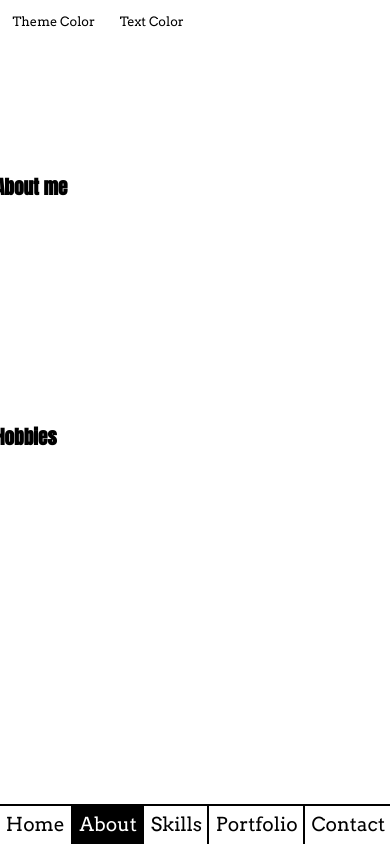
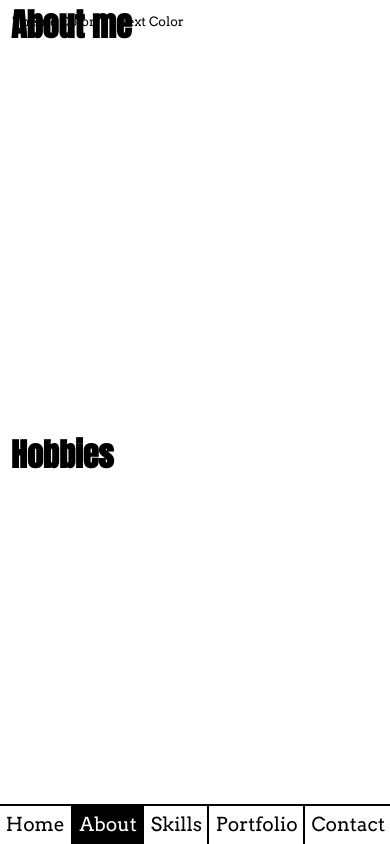
Before and after one commit to jonnitg/jonnitg.github.io, a Next.js app: page /about in a window 390 px wide. Built offline with nearby package versions, Linux system fonts and the light colour scheme.

Commit message:
Add text for unsupported landscape mobile view

```diff
--- a/src/components/about-section/about-section.component.tsx
+++ b/src/components/about-section/about-section.component.tsx
@@ -1,15 +1,26 @@
 import React from 'react';
+import clsx from 'clsx';
 import Heading from '@elements/heading';
 import styles from './about-section.module.scss';
 
 const AboutSection = () => {
+  const aboutTextClasses = clsx(
+    styles.stl__container,
+    styles['stl__about-text']
+  );
+
+  const hobbiesTextClasses = clsx(
+    styles.stl__container,
+    styles['stl__hobbies-text']
+  );
+
   return (
     <div className={styles.stl}>
-      <div>
-        <Heading>About me</Heading>
+      <div className={aboutTextClasses}>
+        <Heading tag="h2">About me</Heading>
       </div>
-      <div>
-        <Heading>Hobbies</Heading>
+      <div className={hobbiesTextClasses}>
+        <Heading tag="h2">Hobbies</Heading>
       </div>
     </div>
   );
--- a/src/components/about-section/about-section.module.scss
+++ b/src/components/about-section/about-section.module.scss
@@ -1,15 +1,37 @@
+@import '../../sass/base';
+
 .stl {
   display: grid;
-  grid-template-rows: 250px 250px;
-  grid-template-columns: 400px;
+  grid-template-rows: repeat(2, 1fr);
+  grid-template-columns: minmax(400px, 600px);
+  grid-gap: 1em;
   width: 100%;
   height: 100%;
   align-content: center;
   justify-content: center;
 
-  &__about-text-container {
+  @include for-size(tablet-portrait-up) {
+    grid-template-rows: repeat(2, 300px);
   }
 
-  &__hobies-text-container {
+  &__container {
+    width: 100%;
+    padding-left: 1em;
+    padding-right: 1em;
+    box-sizing: border-box;
+
+    @include for-size(mobile-landscape-up) {
+      width: 400px;
+    }
+  }
+  &__about-text {
+    justify-self: start;
+  }
+
+  &__hobbies-text {
+    justify-self: end;
+    width: 400px;
+    padding-left: 1em;
+    padding-right: 1em;
   }
 }
--- a/src/components/layout/layout.module.scss
+++ b/src/components/layout/layout.module.scss
@@ -1,9 +1,22 @@
+@import '../../sass/base';
+
 .stl {
   width: 100vw;
   min-width: 320px;
   height: 100vh;
   min-height: 480px;
   animation: fadeIn 2s ease-in-out;
+
+  @include for-size(landscape-mode-only) {
+    display: none;
+  }
+
+  @include for-size(landscape-mode-only) {
+    background-color: red;
+    width: 100vh;
+    height: 100vw;
+    z-index: 1000;
+  }
 }
 
 @keyframes fadeIn {
--- a/src/pages/_app.tsx
+++ b/src/pages/_app.tsx
@@ -3,7 +3,21 @@ import { AppProps } from 'next/app';
 import '../sass/main.scss';
 
 function App({ Component, pageProps }: AppProps) {
-  return <Component {...pageProps} />;
+  return (
+    <>
+      <div className="hidden-on-landscape">
+        <div className="hidden-on-landscape__container">
+          <h1 className="hidden-on-landscape__heading">
+            It&apos;s not broken, just unsupported
+          </h1>
+          <p className="hidden-on-landscape__helper-text">
+            Please, flip the device
+          </p>
+        </div>
+      </div>
+      <Component {...pageProps} />
+    </>
+  );
 }
 
 export default App;
--- a/src/sass/_base.scss
+++ b/src/sass/_base.scss
@@ -9,6 +9,10 @@ $breakpoint-desktop: 1200px;
 @mixin for-size($size) {
   @if $size == phone-only {
     @media (max-width: $breakpoint-tablet-portrait) {
+      @content;
+    }
+  } @else if $size == landscape-mode-only {
+    @media screen and (min-width: 320px) and (max-width: $breakpoint-tablet-portrait - 1px) and (orientation: landscape) {
       @content;
     }
   } @else if $size == tablet-phone-only {
--- a/src/sass/_common.scss
+++ b/src/sass/_common.scss
@@ -5,11 +5,30 @@
 
 html,
 body {
-  width: 100vw;
-  height: 100vh;
   margin: 0;
   background-color: var(--main-theme-color);
   font-family: 'Anton', sans-serif;
+}
+
+html {
+  width: 100vw;
+  height: 100vh;
+
+  @include for-size(landscape-mode-only) {
+    transform: rotate(-90deg);
+    transform-origin: left top;
+    width: 100vh;
+    height: 100vw;
+    overflow-x: hidden;
+    position: absolute;
+    top: 100%;
+    left: 0;
+  }
+}
+
+body {
+  width: 100%;
+  height: 100%;
 }
 
 button,
@@ -24,3 +43,32 @@ a:visited {
   color: inherit;
   text-decoration: none;
 }
+
+.hidden-on-landscape {
+  display: none;
+
+  @include for-size(landscape-mode-only) {
+    width: 100%;
+    height: 100%;
+    display: block;
+    box-sizing: border-box;
+    position: absolute;
+    display: flex;
+    align-items: center;
+    justify-content: center;
+
+    &__container {
+      transform: rotate(90deg);
+    }
+
+    &__heading {
+      margin: 0;
+      line-height: 1;
+    }
+
+    &__helper-text {
+      font-size: 12px;
+      margin: 0;
+    }
+  }
+}
```
